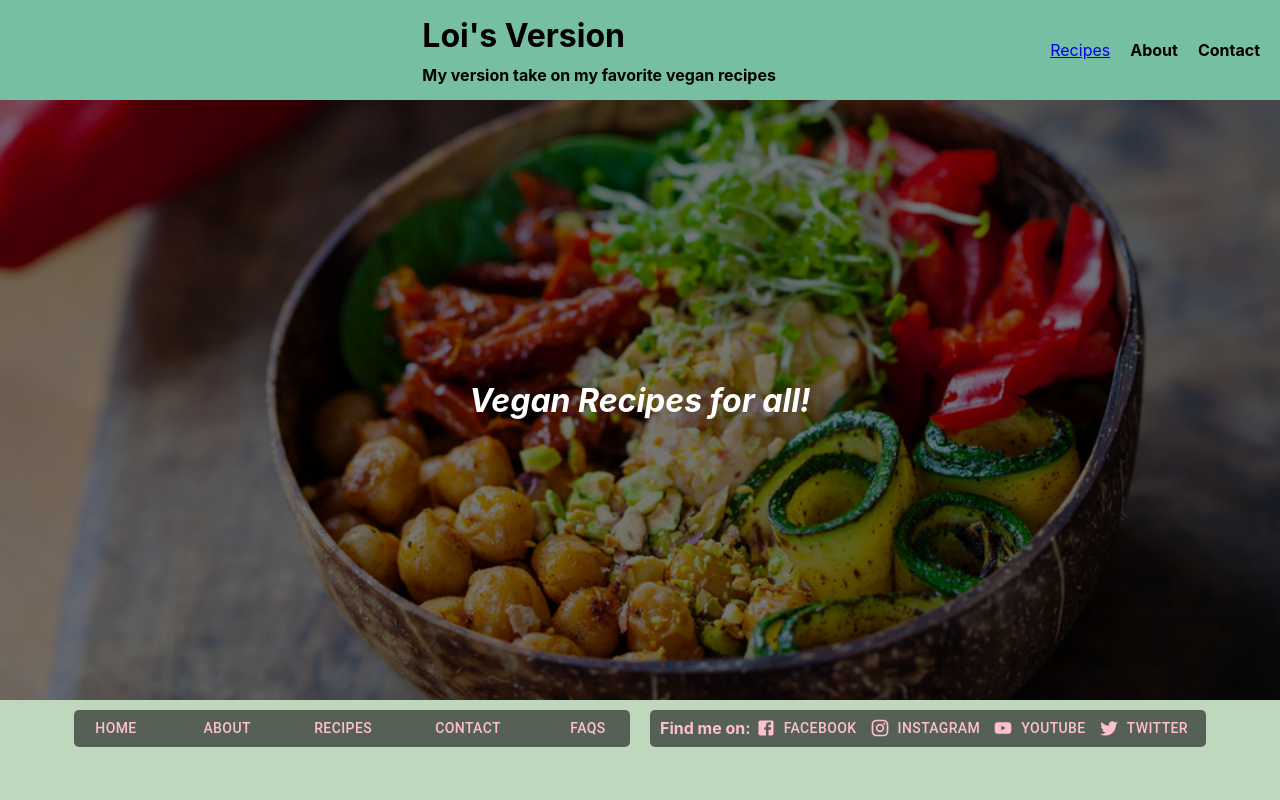
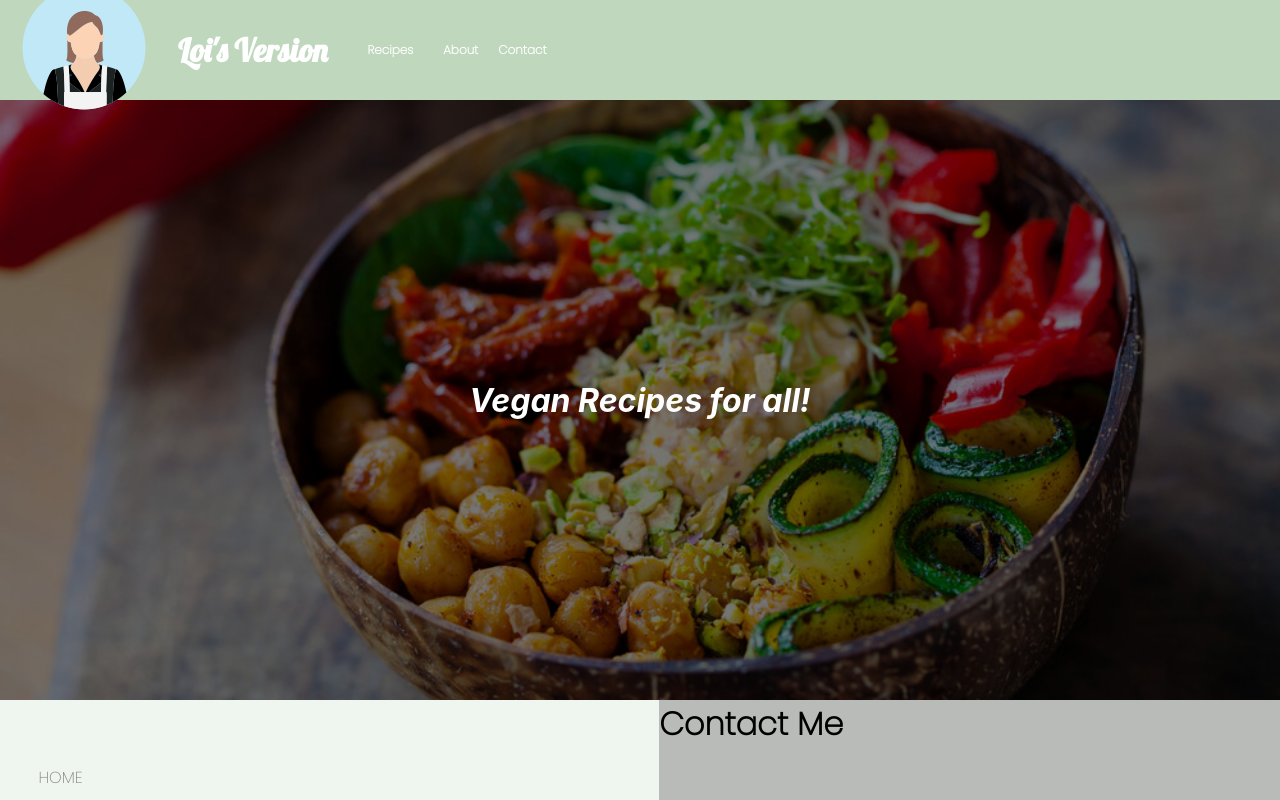
Before and after one commit to amedra13/VeganNoob, a React (Create React App) app: page / in a window 1280 px wide. Built offline with nearby package versions, Linux system fonts and the light colour scheme.

Commit message:
styling footer

```diff
--- a/public/index.html
+++ b/public/index.html
@@ -7,6 +7,11 @@
 		<meta
 			name="description"
 			content="Web site created using create-react-app"
+		/>
+		<link rel="preconnect" href="https://fonts.gstatic.com" />
+		<link
+			href="https://fonts.googleapis.com/css2?family=Lobster&family=Poppins:ital,wght@0,200;1,200&display=swap"
+			rel="stylesheet"
 		/>
 		<!--
       manifest.json provides metadata used when your web app is installed on a
@@ -21,7 +26,7 @@
       work correctly both with client-side routing and a non-root public URL.
       Learn how to configure a non-root public URL by running `npm run build`.
     -->
-		<title>React App</title>
+		<title>Loi's Version</title>
 	</head>
 	<body>
 		<noscript>You need to enable JavaScript to run this app.</noscript>
--- a/src/BrandImage.js
+++ b/src/BrandImage.js
@@ -6,14 +6,13 @@ const BrandImage = () => {
 	return (
 		<div className="brandImage">
 			<div>
-				<img className="hidden" src={Icon} alt="placeholder" />
+				<img src={Icon} alt="" />
 			</div>
-			<div>
-				<h1>Loi's Version</h1>
-				<h4>My version take on my favorite vegan recipes</h4>
-			</div>
-			<div className="links">
-				<Link to="/recipes">Recipes</Link>
+			<h1>Loi's Version</h1>
+			<div className="brandImage__links">
+				<Link to="/recipes">
+					<h4>Recipes</h4>
+				</Link>
 				<h4>About</h4>
 				<h4>Contact</h4>
 			</div>
--- a/src/components/home/Footer.js
+++ b/src/components/home/Footer.js
@@ -1,6 +1,5 @@
 import React from 'react';
 import { Link } from 'react-router-dom';
-import Button from '@material-ui/core/Button';
 import FacebookIcon from '@material-ui/icons/Facebook';
 import InstagramIcon from '@material-ui/icons/Instagram';
 import YouTubeIcon from '@material-ui/icons/YouTube';
@@ -9,55 +8,31 @@ import TwitterIcon from '@material-ui/icons/Twitter';
 const Footer = () => {
 	return (
 		<div className="footer">
-			<div className="footer__container">
-				<ul>
-					<li>
-						<Button className="footer__button" component={Link} to="/">
-							Home
-						</Button>
-					</li>
-					<li>
-						<Button className="footer__button">About</Button>
-					</li>
-					<li>
-						<Button className="footer__button" component={Link} to="/recipes">
-							Recipes
-						</Button>
-					</li>
-					<li>
-						<Button className="footer__button">contact</Button>
-					</li>
-					<li>
-						<Button className="footer__button">FAQs</Button>
-					</li>
-				</ul>
+			<div className="footer__links">
+				<div className="footer__siteLinks">
+					<Link to="/">HOME</Link>
+					<Link to="/">ABOUT</Link>
+					<Link to="/recipes">RECIPES</Link>
+					<Link to="/">CONTACT</Link>
+					<Link to="/">FAQS</Link>
+				</div>
+				<div className="footer__socialLinks">
+					<div className="footer__icon">
+						<FacebookIcon fontSize="large" />
+					</div>
+					<div className="footer__icon">
+						<InstagramIcon fontSize="large" />
+					</div>
+					<div className="footer__icon">
+						<YouTubeIcon fontSize="large" />
+					</div>
+					<div className="footer__icon">
+						<TwitterIcon fontSize="large" />
+					</div>
+				</div>
 			</div>
-			<div className="footer__container">
-				<ul>
-					<li>
-						<h4>Find me on:</h4>
-					</li>
-					<li>
-						<Button startIcon={<FacebookIcon />} className="footer__icon">
-							Facebook
-						</Button>
-					</li>
-					<li>
-						<Button className="footer__icon" startIcon={<InstagramIcon />}>
-							Instagram
-						</Button>
-					</li>
-					<li>
-						<Button className="footer__icon" startIcon={<YouTubeIcon />}>
-							YouTube
-						</Button>
-					</li>
-					<li>
-						<Button className="footer__icon" startIcon={<TwitterIcon />}>
-							Twitter
-						</Button>
-					</li>
-				</ul>
+			<div className="footer__contact">
+				<h1>Contact Me</h1>
 			</div>
 		</div>
 	);
--- a/src/styles/brandImage.scss
+++ b/src/styles/brandImage.scss
@@ -1,16 +1,21 @@
 .brandImage {
 	display: flex;
-	justify-content: space-between;
 	align-items: center;
 	height: 100px;
-	background-color: $main-color;
+	color: white;
+	h1 {
+		font-family: $title-text;
+	}
 	* {
 		margin: 10px;
 	}
-	.links {
+	.brandImage__links {
 		@include center-row;
-	}
-	.hidden {
-		visibility: hidden;
+		font-family: $tab-text;
+		* {
+			color: inherit;
+			text-decoration: none;
+			font-size: 12px;
+		}
 	}
 }
--- a/src/styles/global_variables.scss
+++ b/src/styles/global_variables.scss
@@ -1,2 +1,5 @@
 $main-color: #77bfa3;
 $second-color: #bfd8bd;
+
+$title-text: 'Lobster', cursive;
+$tab-text: 'Poppins', sans-serif;
--- a/src/styles/home.scss
+++ b/src/styles/home.scss
@@ -16,26 +16,47 @@
 }
 
 .footer {
-	width: 90%;
-	margin: 0 auto;
-	border-radius: 10px;
 	display: grid;
+	min-height: 80vh;
+	padding-left: 3%;
 	grid-template-columns: 1fr 1fr;
+	background-color: rgba(255, 255, 255, 0.753);
+	font-family: $tab-text;
 }
 
-.footer__container {
-	border-radius: 5px;
-	margin: 10px;
-	background-color: rgba(0, 0, 0, 0.548);
-	ul {
-		height: 100%;
-		list-style-type: none;
-		padding: 0 10px;
-		color: pink;
-		@include spread-row;
+.footer__links {
+	.footer__siteLinks {
+		@include spread-column;
+		height: 80%;
+		* {
+			text-decoration: none;
+			transition: all 200ms ease-in-out;
+			color: rgba(92, 92, 92, 0.733);
+			&:hover {
+				color: rgb(197, 197, 197);
+			}
+		}
 	}
-	.footer__icon,
-	.footer__button {
-		color: pink;
+	.footer__socialLinks {
+		@include center-row;
+		height: 20%;
+	}
+	.footer__icon {
+		@include center-row;
+		border-radius: 50%;
+		margin: 0 20px;
+		box-shadow: 0px 8px 15px rgba(0, 0, 0, 0.2);
+		transition: all 200ms ease-in-out;
+		* {
+			margin: 8px;
+			color: rgba(92, 92, 92, 0.733);
+		}
+		&:hover {
+			background-color: rgba(144, 255, 181, 0.479);
+			transform: translateY(-7px);
+		}
 	}
 }
+.footer__contact {
+	background-color: rgba(128, 128, 128, 0.493);
+}
--- a/src/styles/mixin.scss
+++ b/src/styles/mixin.scss
@@ -1,3 +1,9 @@
+@mixin spread-column {
+	display: flex;
+	flex-direction: column;
+	justify-content: space-evenly;
+}
+
 @mixin center-column {
 	display: flex;
 	flex-direction: column;
```
Also changed, not shown: 1 other file (tests, documents, lock files or other folders).
